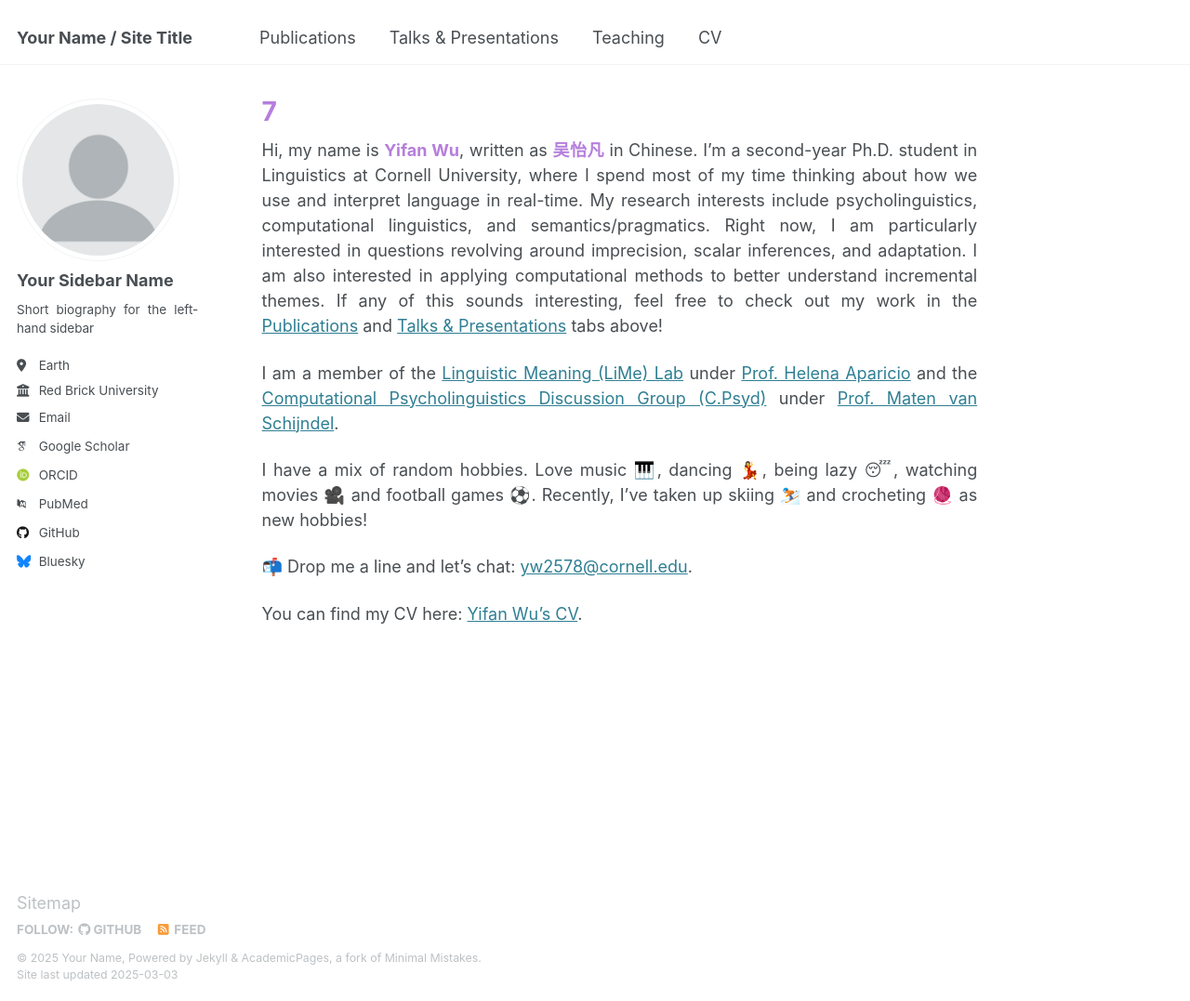
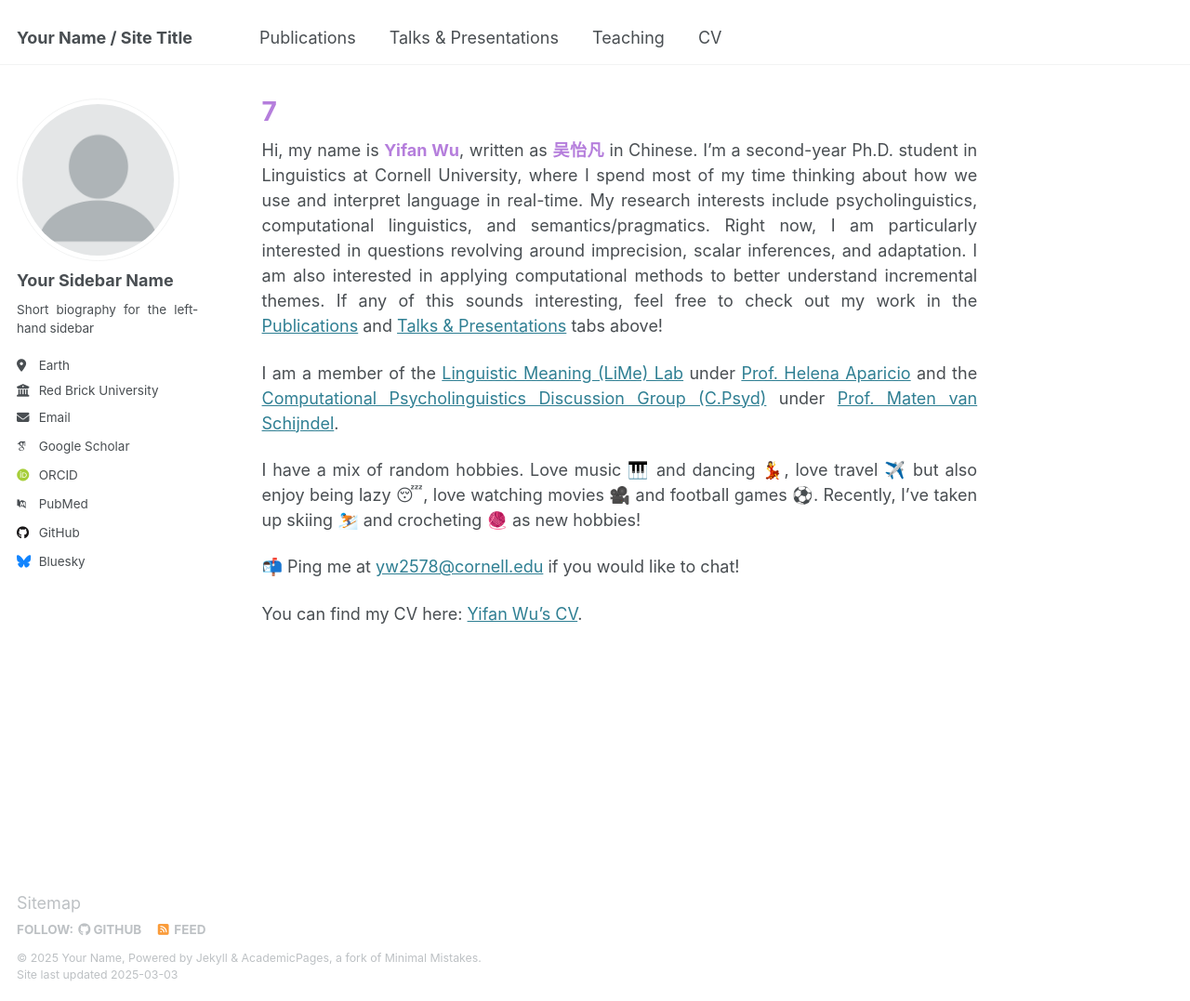
Before and after one commit to lynn-yifanwu-ling/lynn-yifanwu-ling.github.io, a Jekyll site: the page built from _pages/about.md, in a window 1280 px wide and 1077 px high. Shown: the whole window at 93% size. Built offline with Jekyll 4.4.1, drawn with Linux system fonts in a browser that asks for light colours; emoji names are drawn with the system emoji font; some web fonts are replaced.

Commit message:
Update about.md

```diff
--- a/_pages/about.md
+++ b/_pages/about.md
@@ -11,8 +11,8 @@ Hi, my name is **<span style="color: #B57EDC;">Yifan Wu</span>**, written as **<
 
 I am a member of the [Linguistic Meaning (LiMe) Lab](https://lime-lab-cornell.github.io/) under [Prof. Helena Aparicio](https://lime-lab-cornell.github.io/HelenaWebsite/index.html) and the [Computational Psycholinguistics Discussion Group (C.Psyd)](https://c-psyd.github.io/) under [Prof. Maten van Schijndel](https://vansky.github.io/).
 
-I have a mix of random hobbies. Love music :musical_keyboard:, dancing :dancer:, being lazy :sleeping:, watching movies :movie_camera: and football games :soccer:. Recently, I’ve taken up skiing :skier: and crocheting :yarn: as new hobbies!
+I have a mix of random hobbies. Love music :musical_keyboard: and dancing :dancer:, love travel :airplane: but also enjoy being lazy :sleeping:, love watching movies :movie_camera: and football games :soccer:. Recently, I’ve taken up skiing :skier: and crocheting :yarn: as new hobbies!
 
-:mailbox_with_mail: Drop me a line and let's chat: [yw2578@cornell.edu](yw2578@cornell.edu).
+:mailbox_with_mail: Ping me at [yw2578@cornell.edu](yw2578@cornell.edu) if you would like to chat!
 
 You can find my CV here: [Yifan Wu's CV]().
```
